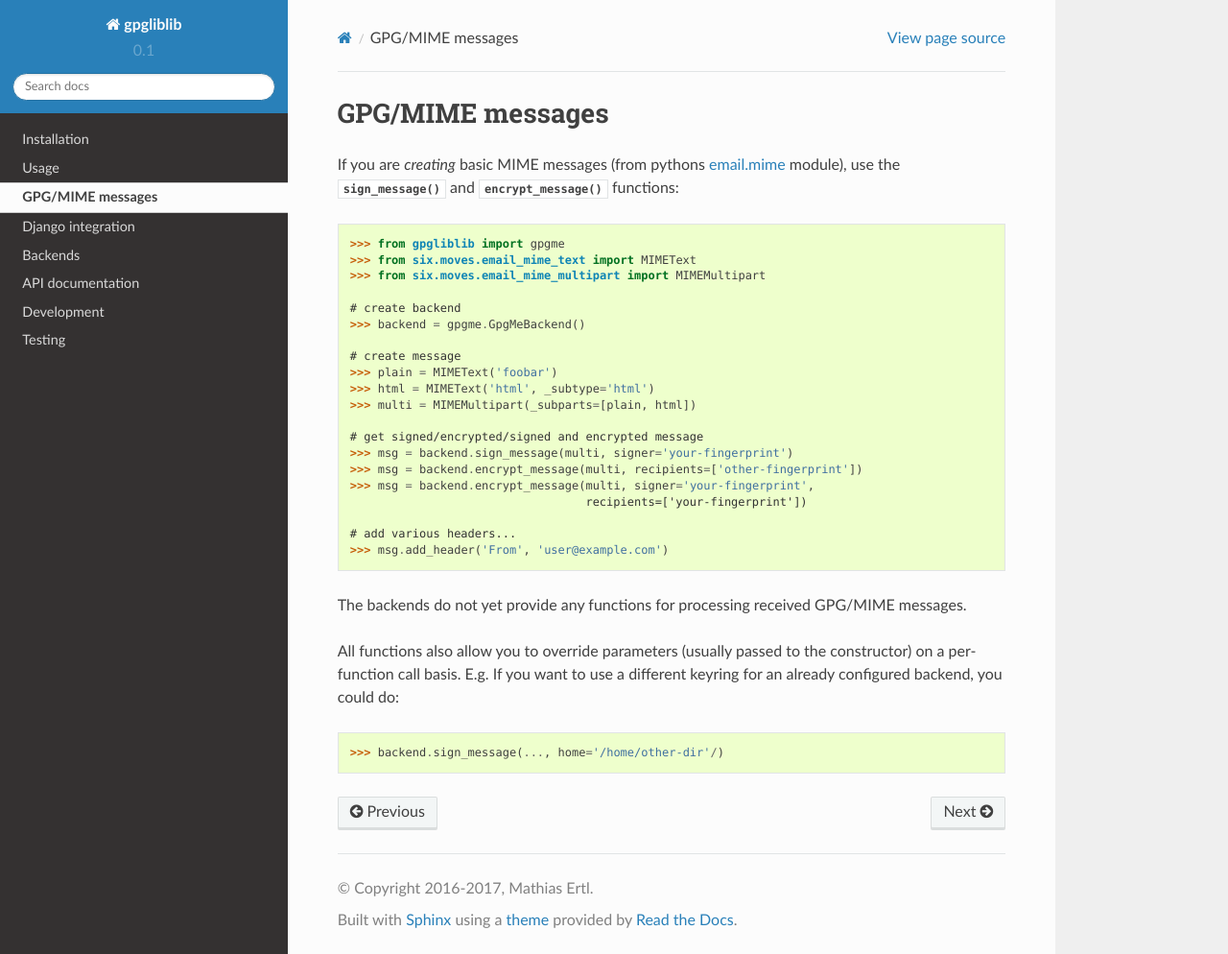
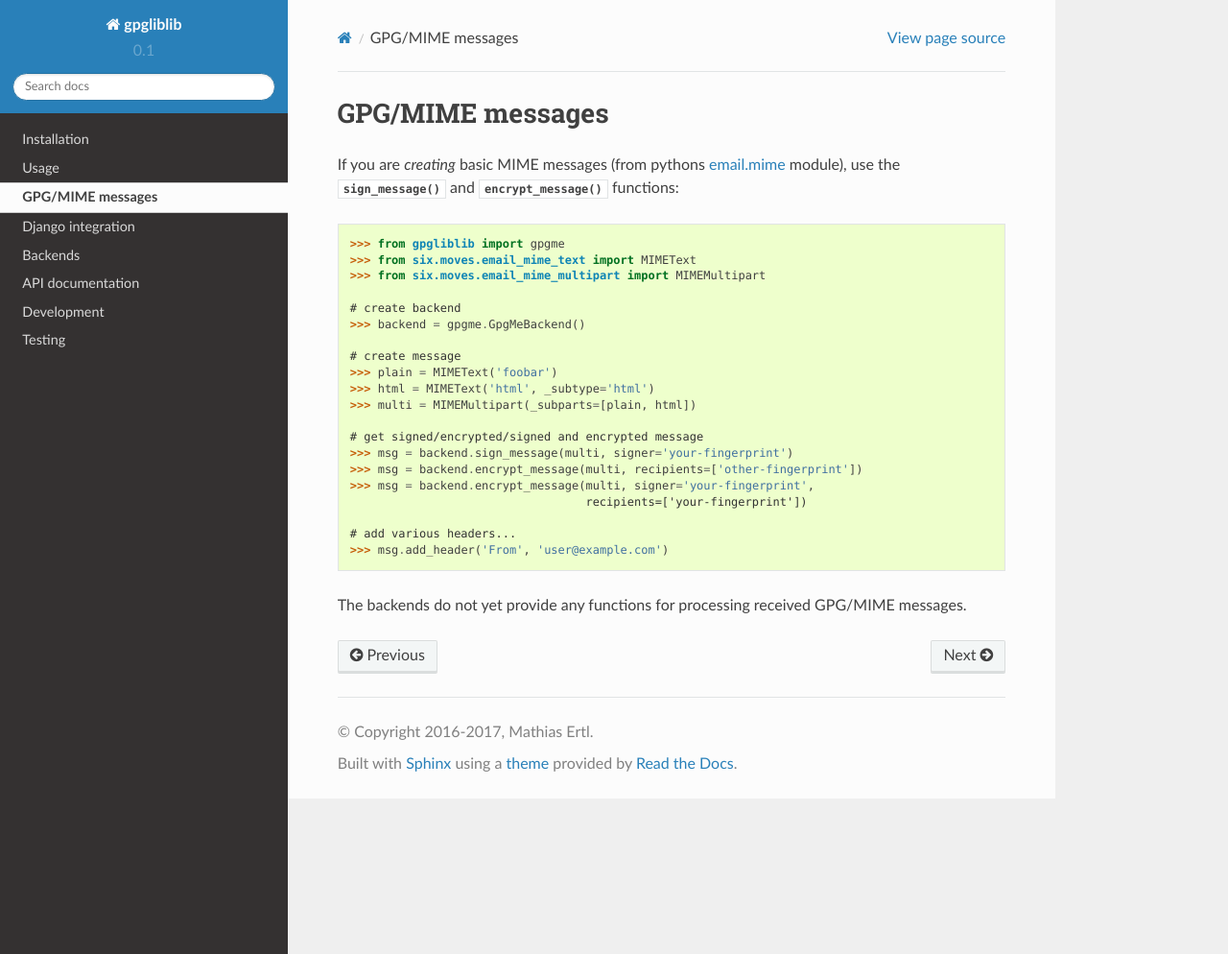
Before and after one commit to mathiasertl/gpgliblib, a Sphinx documentation site: the page built from doc/mime.rst, in a window 1280 px wide and 994 px high. Shown: the whole window at 96% size. Built offline with Sphinx 7.4.7 and the Read the Docs theme 2.0.0, drawn with Linux system fonts in a browser that asks for light colours.

Commit message:
update docs

```diff
--- a/doc/mime.rst
+++ b/doc/mime.rst
@@ -29,9 +29,3 @@ If you are *creating* basic MIME messages (from pythons `email.mime
    >>> msg.add_header('From', 'user@example.com')
 
 The backends do not yet provide any functions for processing received GPG/MIME messages.
-
-All functions also allow you to override parameters (usually passed to the constructor) on a
-per-function call basis. E.g. If you want to use a different keyring for an already configured
-backend, you could do::
-
-   >>> backend.sign_message(..., home='/home/other-dir'/)
```
Also changed, not shown: 1 other file.
